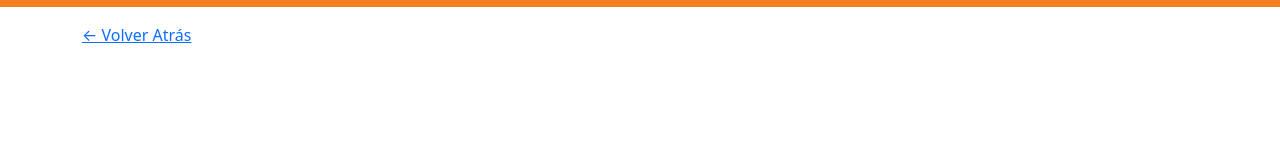
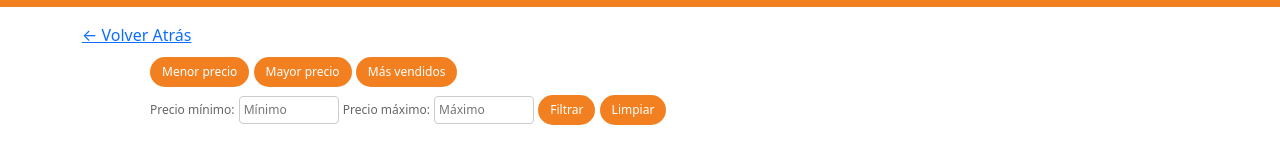
Before and after one commit to melaniotamendi/Proyecto-final, a plain HTML site: page products.html in a window 1280 px wide. Shown: the part 115-278 px from the top of the page. Drawn offline with Linux system fonts and the light colour scheme; no server answers; sample sign-in values are in the browser's storage.

Commit message:
Botones de Filtrado
Ordenar por precio y mas vendidos

```diff
--- a/css/style-products.css
+++ b/css/style-products.css
@@ -124,3 +124,58 @@
     margin-top: 10px;
     font-size: 15px;
   }
+
+  .contenedor-filtro {
+    gap: 15px;
+    padding: 10px;
+    max-width: 1000px;
+    margin: 0 auto;
+}
+
+.fila-filtro {
+    align-items: center;
+}
+
+.columna-ordenar,
+.columna-filtro {
+    flex-direction: column;
+    gap: 5px;
+}
+
+.columna-ordenar button,
+.columna-filtro button {
+    background-color:  #F38020;
+    color: white;
+    border: none;
+    padding: 6px 12px;
+    font-size: 12px;
+    cursor: pointer;
+    border-radius: 20px;
+    transition: background-color 0.3s ease;
+}
+
+.columna-ordenar button:hover,
+.columna-filtro button:hover {
+    background-color:  #F38020;
+}
+
+h5 {
+    font-size: 14px;
+    color: #333;
+    font-weight: 600;
+    margin-bottom: 10px;
+}
+
+.input-precio {
+    width: auto;
+    padding: 4px;
+    border: 1px solid #ccc;
+    border-radius: 4px;
+    font-size: 12px;
+    max-width: 100px;
+}
+
+label {
+    font-size: 12px;
+    color: #666;
+}
--- a/products.html
+++ b/products.html
@@ -40,6 +40,25 @@
     <a href="javascript:void(0)" onclick="history.back()">← Volver Atrás</a>
   </div>
 
+  <div class="contenedor-filtro">
+    <div class="fila-filtro">
+
+      <div class="columna-ordenar">
+        <button id="sortPriceAsc" class="btn-ordenar">Menor precio</button>
+        <button id="sortPriceDesc" class="btn-ordenar">Mayor precio</button>
+        <button id="sortRelevanceDesc" class="btn-ordenar">Más vendidos</button>
+      </div>
+      <div class="columna-filtro">
+        <label for="minPrice">Precio mínimo:</label>
+        <input type="number" id="minPrice" class="input-precio" placeholder="Mínimo">
+        <label for="maxPrice" class="mt-2">Precio máximo:</label>
+        <input type="number" id="maxPrice" class="input-precio" placeholder="Máximo">
+        <button id="filterPrice" class="btn-filtrar mt-2">Filtrar</button>
+        <button id="sortRelevanceDesc" class="btn-ordenar">Limpiar</button>
+      </div>
+    </div>
+  </div>
+
   <main class="pb-5 container" id="mostrar">
     <div class="row mt-4" >
     </div>
```
Also changed, not shown: css/styles.css (line endings or trailing spaces).
